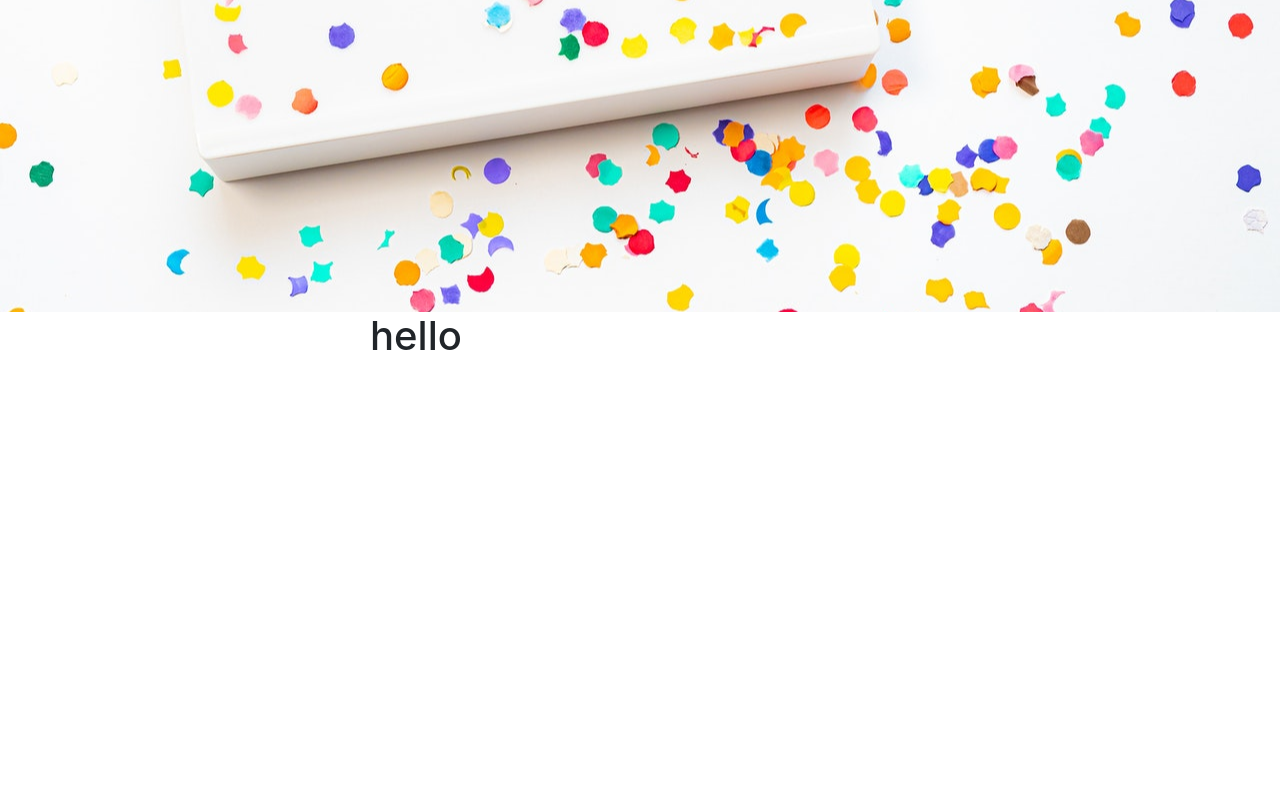
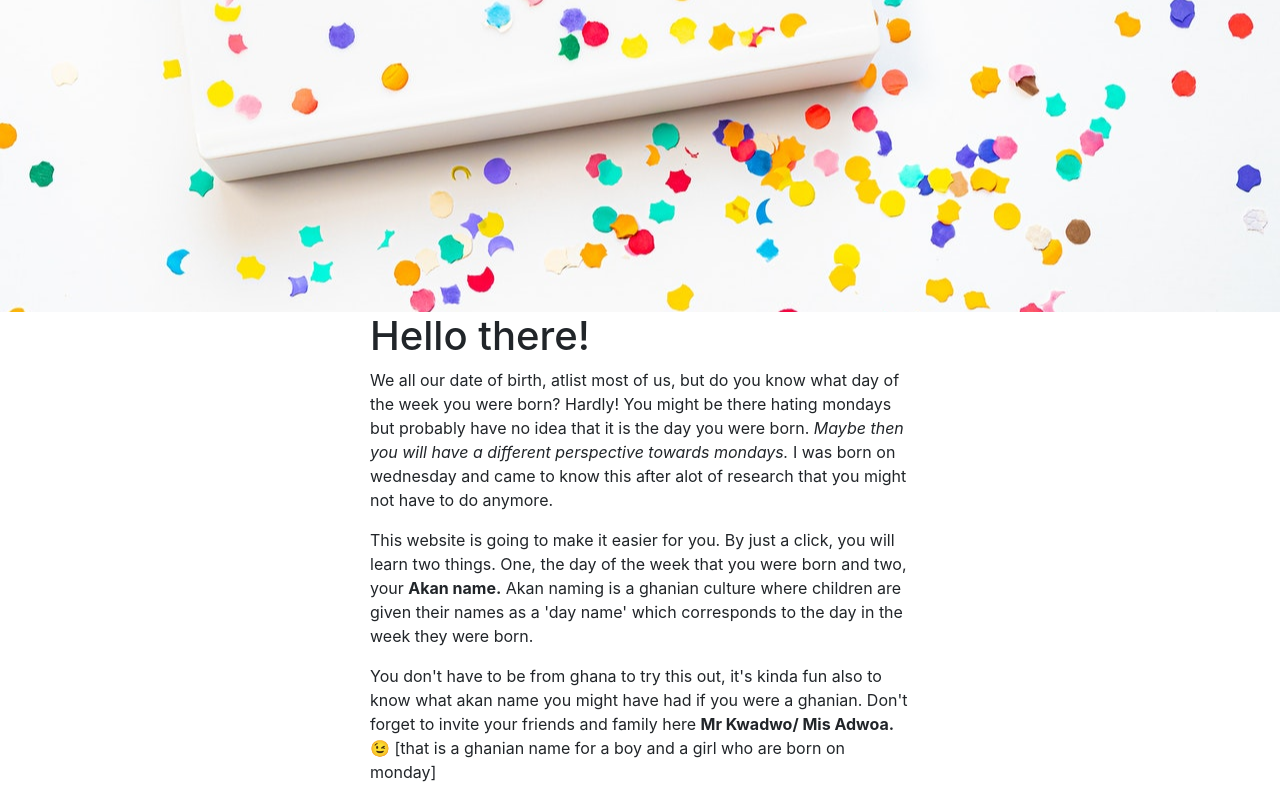
Before and after one commit to zizoubrown/Web_application, a plain HTML site: page index.html in a window 1280 px wide. Shown: the part 488-1288 px from the top of the page. Before the commit the page ends 856 px from the top, so only its background shows below. Drawn offline with nearby package versions, Linux system fonts and the light colour scheme.

Commit message:
add description of what the web app is about

```diff
--- a/index.html
+++ b/index.html
@@ -18,8 +18,8 @@
 <header>
     <nav>
         <ul>
-            <li><a href="about"><button>About</button></a></li>
-            <li><a href="contact"><button>Contact</button></a></li>
+            <li><a href="#about"><button>About</button></a></li>
+            <li><a href="#contact"><button>Contact</button></a></li>
         </ul>
     </nav>
     <h1>Check your Akan names!</h1>
@@ -28,7 +28,20 @@
     <section class="container" id="about">
         <div class="row">
             <div class="col-md-6 offset-md-3">
-                <h1>hello</h1>
+                <h1>Hello there!</h1>
+                <p>We all our date of birth, atlist most of us, but do you know what day of the week you were born?
+                   Hardly! You might be there hating mondays but probably have no idea that it is the day you were born.
+                   <em>Maybe then you will have a different perspective towards mondays.</em> I was born on wednesday and
+                   came to know this after alot of research that you might not have to do anymore.
+                </p>
+                <p>This website is going to make it easier for you. By just a click, you will learn two things. One, the day
+                   of the week that you were born and two, your <strong>Akan name.</strong> Akan naming is a ghanian culture
+                   where children are given their names as a 'day name' which corresponds to the day in the week they were born.
+                </p>
+                <p>You don't have to be from ghana to try this out, it's kinda fun also to know what akan name you might have had
+                   if you were a ghanian. Don't forget to invite your friends and family here <strong>Mr Kwadwo/ Mis Adwoa. 😉</strong>
+                   [that is a ghanian name for a boy and a girl who are born on monday]
+                </p>
             </div>
         </div>
     </section>
```
